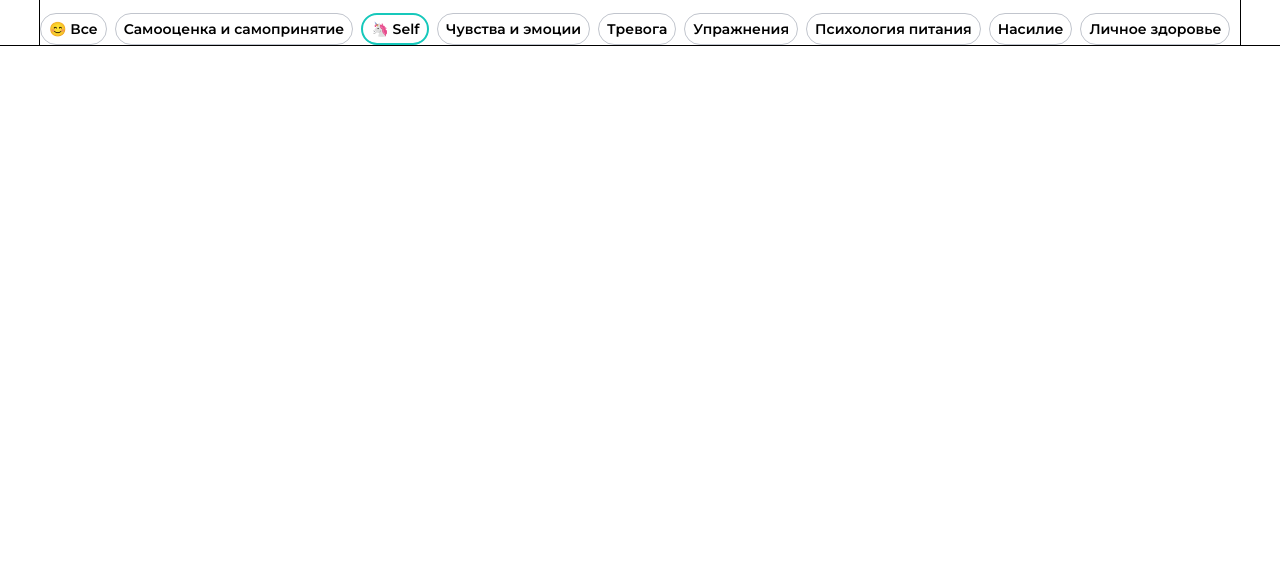
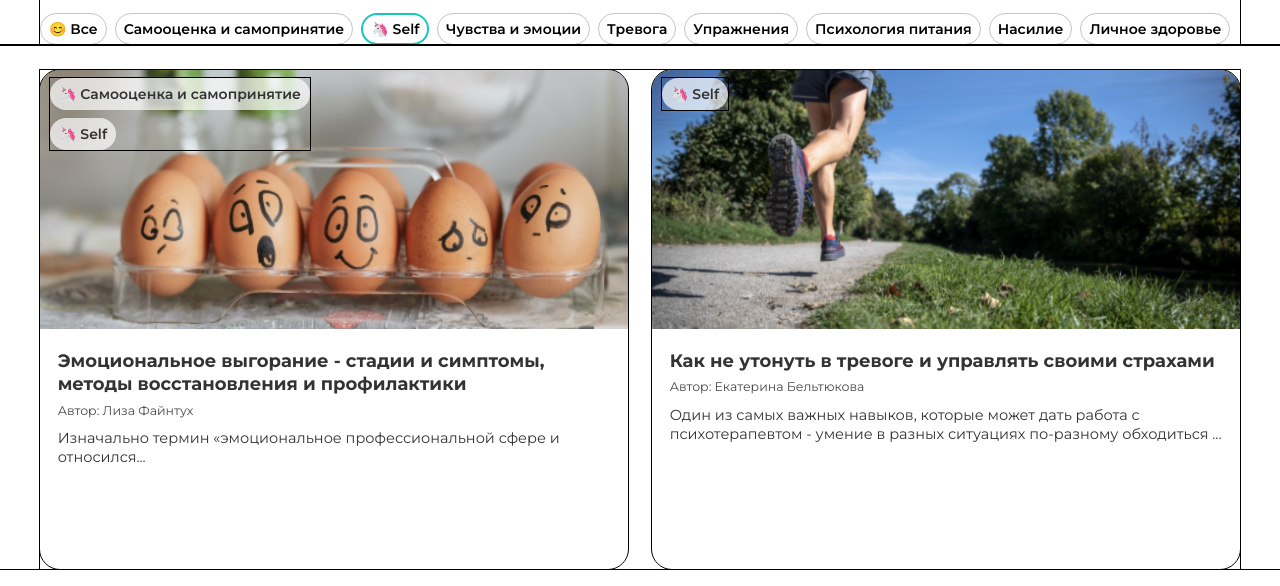
Before and after one commit to SparkVRG/project-you-talk, a plain HTML site: page index.html in a window 1280 px wide. Shown: the part 214-800 px from the top of the page. Drawn offline with Linux system fonts and the light colour scheme.

Commit message:
Developed big articles without adaptive

```diff
--- a/css/style.css
+++ b/css/style.css
@@ -283,3 +283,90 @@ html, body {
         left: -110px;
     }
 }
+
+.big-articles {
+    outline: solid 1px black;
+    padding-top: 25px;
+    width: 100%;
+}
+
+.big-articles__container {
+    outline: solid 1px black;
+    display: flex;
+    justify-content: space-between;
+    margin: 0 auto;
+    width: 1200px;
+}
+
+.big-articles__item {
+    outline: 1px solid black;
+    border-radius: 20px;
+    position: relative;
+    background-color: #FFFFFF;
+    width: 49%;
+    height: 499px;
+    cursor: pointer;
+    overflow: hidden;
+}
+
+.big-articles__item-label {
+    outline: 1px solid black;
+    position: absolute;
+    top: 8px;
+    left: 10px;
+}
+
+.big-articles__item-label li {
+    display: flex;
+}
+
+.big-articles__item-label li:nth-child(n+2) {
+    margin-top: 8px;
+}
+
+.big-articles__item-label li > div {
+    border-radius: 24px;
+    background-color: rgba(255, 255, 255, 0.7);
+    display: flex;
+    align-items: center;
+    padding: 0 9px;
+    height: 32px;
+    font-family: 'Montserrat', sans-serif;
+    font-size: 14px;
+    font-weight: 600;
+    color: #333333;
+}
+
+.big-articles__item-image {
+    width: 100%;
+    height: 52%;
+}
+
+.big-articles__item-title {
+    margin: 18px auto 0 auto;
+    width: 94%;
+    font-family: 'Montserrat', sans-serif;
+    font-size: 18px;
+    font-weight: 700;
+    line-height: 1.3;
+    color: #333333;
+}
+
+.big-articles__item-author {
+    margin: 8px auto 0 auto;
+    width: 94%;
+    font-family: 'Montserrat', sans-serif;
+    font-size: 12.5px;
+    font-weight: 400;
+    color: #494949;
+}
+
+.big-articles__item-description {
+    margin: 12px auto 0 auto;
+    width: 94%;
+    font-family: 'Montserrat', sans-serif;
+    font-size: 14.5px;
+    font-weight: 400;
+    line-height: 1.3;
+    color: #333333;
+}
--- a/index.html
+++ b/index.html
@@ -132,6 +132,35 @@
                 </ul>
             </div>
         </section>
+        <section class="big-articles">
+            <div class="big-articles__container">
+                <article class="big-articles__item">
+                    <ul class="big-articles__item-label">
+                        <li>
+                            <div>&#129412; Самооценка и самопринятие</div>
+                        </li>
+                        <li>
+                            <div>&#129412; Self</div>
+                        </li>
+                    </ul>
+                    <img src="images/big-article-1.png" alt="Яйца, на которых фломастером нарисованы лица" class="big-articles__item-image">
+                    <h2 class="big-articles__item-title">Эмоциональное выгорание - стадии и симптомы, методы восстановления и профилактики</h2>
+                    <p class="big-articles__item-author">Автор: Лиза Файнтух</p>
+                    <p class="big-articles__item-description">Изначально термин «эмоциональное профессиональной сфере и относился...</p>
+                </article>
+                <article class="big-articles__item">
+                    <ul class="big-articles__item-label">
+                        <li>
+                            <div>&#129412; Self</div>
+                        </li>
+                    </ul>
+                    <img src="images/big-article-2.png" alt="Тропинка, на которой человек занимается бегом" class="big-articles__item-image">
+                    <h2 class="big-articles__item-title">Как не утонуть в тревоге и управлять своими страхами</h2>
+                    <p class="big-articles__item-author">Автор: Екатерина Бельтюкова</p>
+                    <p class="big-articles__item-description">Один из самых важных навыков, которые может дать работа с психотерапевтом - умение в разных ситуациях по-разному обходиться ...</p>
+                </article>
+            </div>
+        </section>
     </main>
     <script src="js/main.js"></script>
 </body>
```
Also changed, not shown: images/big-article-1.png (added), images/big-article-2.png (added).
